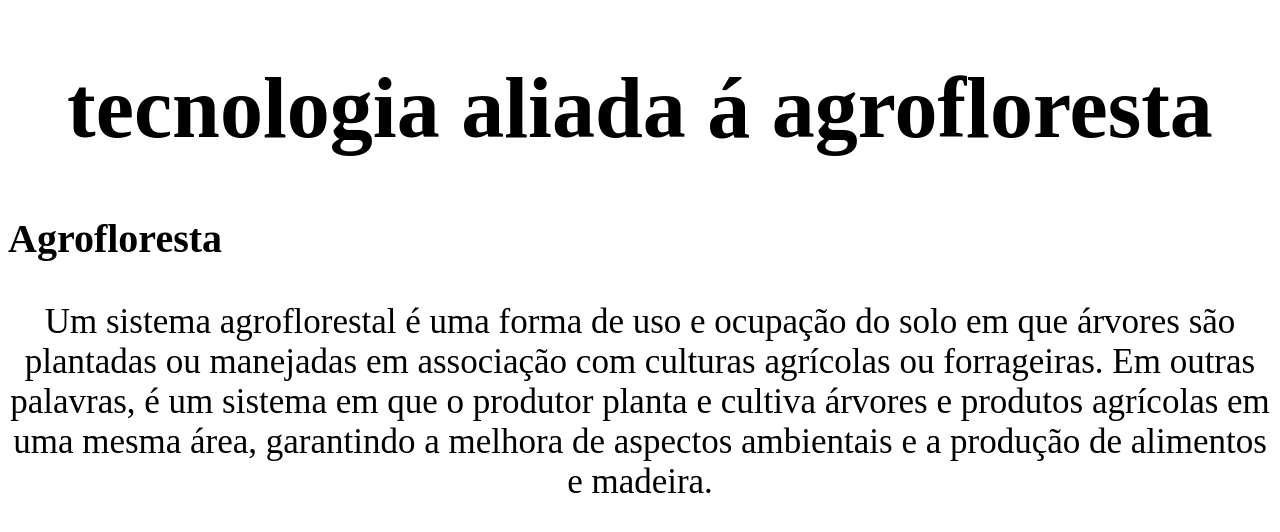
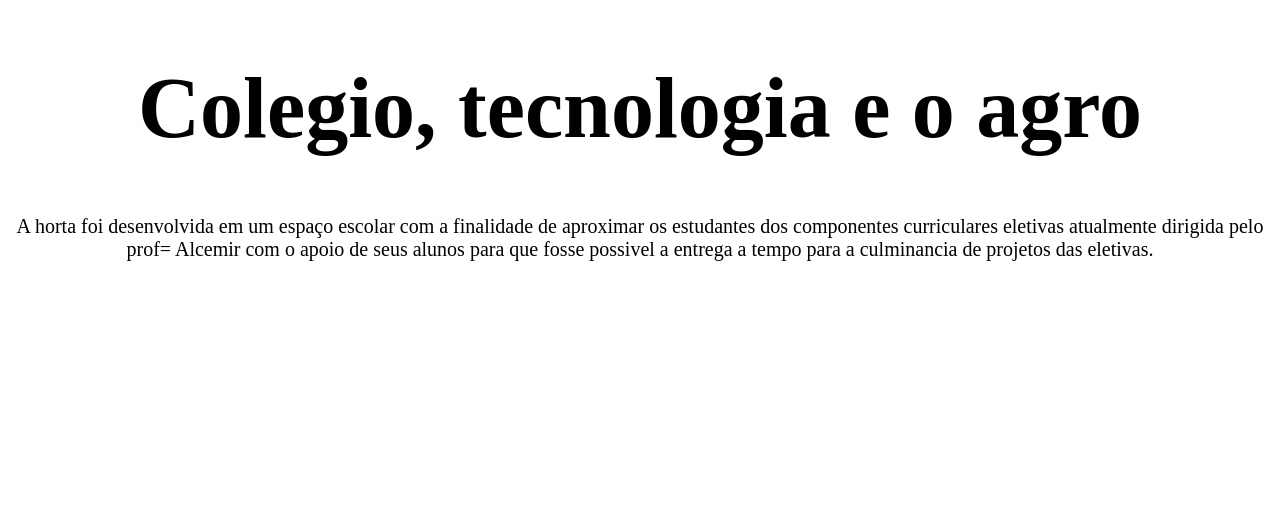
Before and after one commit to nobregagabiel/Gabriel-agrinho, a plain HTML site: page index.html in a window 1280 px wide. Drawn offline with Linux system fonts and the light colour scheme.

Commit message:
Add files via upload

```diff
--- a/index.html
+++ b/index.html
@@ -3,22 +3,20 @@
 <head>
     <meta charset="UTF-8">
     <meta name="viewport" content="width=device-width, initial-scale=1.0">
-    <title class="tecno">tecnologia aliada a agrofloresta</title>
+    <title class="tecno">Colegio, tecnologia e o agro</title>
     <link rel="stylesheet" href="style.css">
 </head>
 <body>
     <head class="cabeçalho">
-    <h1 class="titulo-um">tecnologia aliada á agrofloresta</h1>
+    <h1 class="titulo-um">Colegio, tecnologia e o agro</h1>
    <h2 class="titulo-dois"></h2>
-    <p class="horta-texto-um"></p>
-    <p class="horta-texto-dois"></p>
+    <p class="horta-texto-um">A horta foi desenvolvida em um espaço escolar com a finalidade de aproximar os estudantes dos componentes curriculares eletivas atualmente dirigida pelo prof= Alcemir com o apoio de seus alunos para que fosse possivel a entrega  a tempo para a culminancia de projetos das eletivas.</p>
 </head>
 </body>
 <span></span>
 <section class="agrofloresta">
-<h3 class="titulo-terceiro">Agrofloresta</h3>
-<p class="texto-agrofloresta">Um sistema agroflorestal é uma forma de uso e ocupação do solo em que árvores são plantadas ou manejadas em associação com culturas agrícolas ou forrageiras. Em outras palavras, é um sistema em que o produtor planta e cultiva árvores e produtos agrícolas em uma mesma área, garantindo a melhora de aspectos ambientais e a produção de alimentos e madeira.</p>
-
+<h3 class="titulo-terceiro"></h3>
+<p class="texto-agro"></p>
 
 
 </section>
--- a/style.css
+++ b/style.css
@@ -2,9 +2,7 @@ body{
 text-align: center;
 font-size: 43px;
 }
-.cabeçalho{
-    background-color: green white;
-}
+
 .horta-texto-um{
     font-size: 20px;
 }
```
